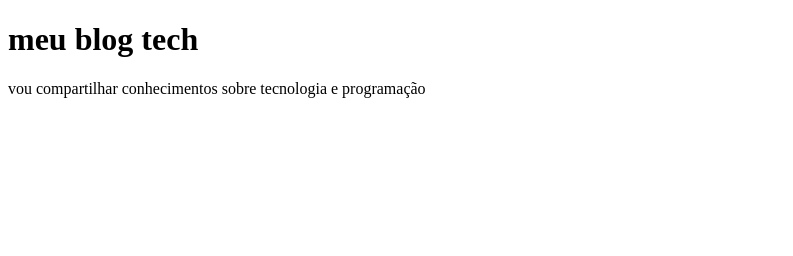
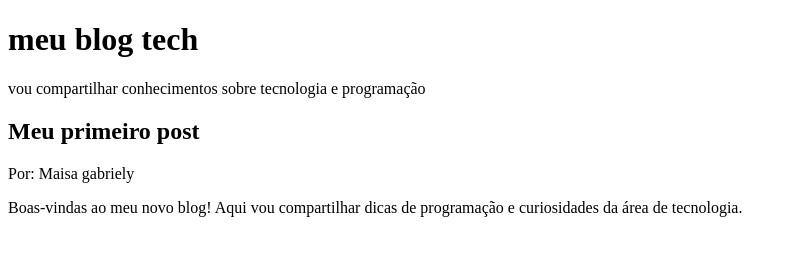
Before and after one commit to maisacarvalhosilva-collab/projeto-agrinho-, a plain HTML site: page index.html in a window 1280 px wide. Shown: the whole page, without its empty margins (0-793 px from the left). Drawn offline with Linux system fonts and the light colour scheme.

Commit message:
Add files via upload

```diff
--- a/index.html
+++ b/index.html
@@ -9,3 +9,10 @@
 
                 <h1>meu blog tech</h1>
             <p>vou compartilhar conhecimentos sobre tecnologia e programação</p>
+            <header>
+         <main>
+            <h2> Meu primeiro post </h2>
+            <p>Por: Maisa gabriely <p>
+            </p> Boas-vindas ao meu novo blog! Aqui vou compartilhar dicas de programação e curiosidades da área de tecnologia. </p>
+            </body>
+    </html>
--- /dev/null
+++ b/style.css
@@ -0,0 +1,2 @@
+header{
+    background-color: aquamarine;
```
